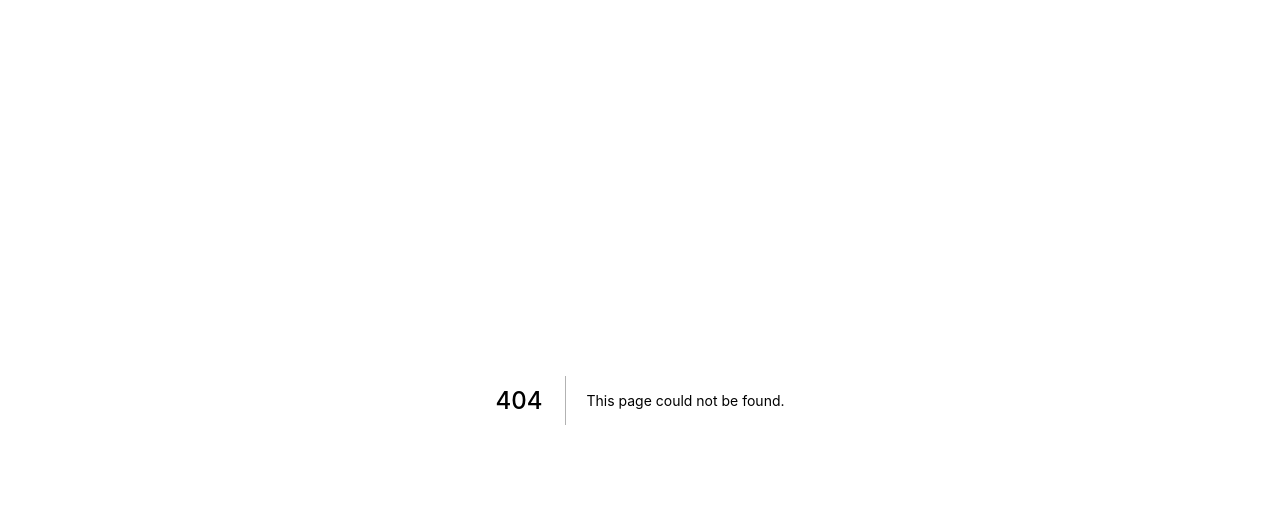
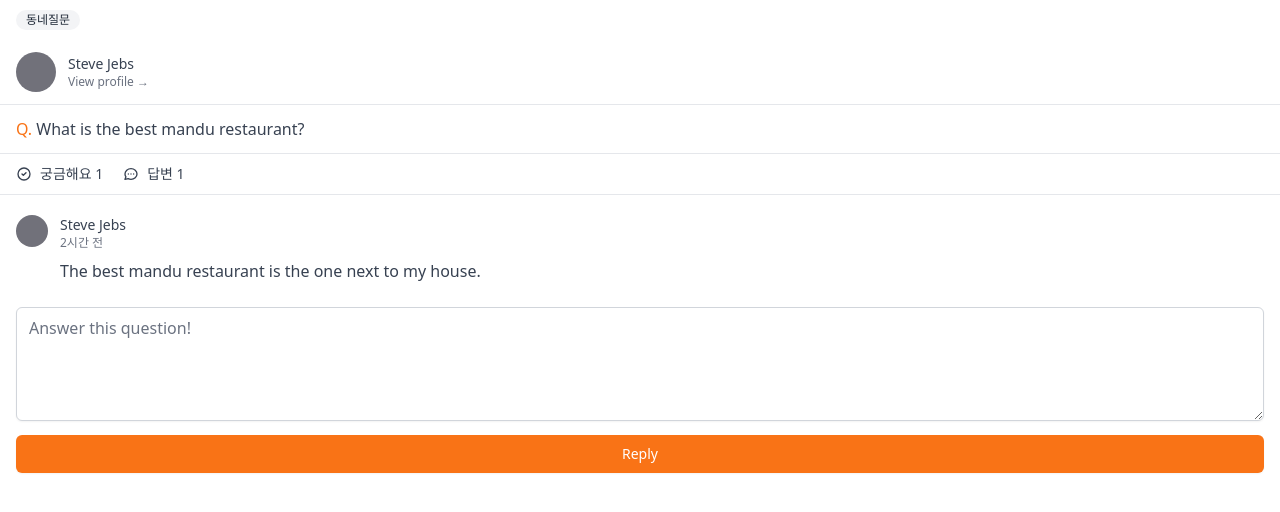
Before and after one commit to kky8822/carrotmarket-clone, a Next.js app: page /community/1 in a window 1280 px wide. Before the commit this address had no page. Shown: the top 512 px of the page. Built offline with nearby package versions, Linux system fonts and the light colour scheme.

Commit message:
220622_UI_community&community_detail&write&chats&chat_detail

```diff
--- /dev/null
+++ b/pages/chats/[id].tsx
@@ -0,0 +1,41 @@
+import type { NextPage } from "next";
+
+const ChatDetail: NextPage = () => {
+  return (
+    <div className="py-10 px-4 space-y-4">
+      <div className="flex items-start space-x-2">
+        <div className="w-8 h-8 rounded-full bg-zinc-500" />
+        <div className="w-1/2 text-sm text-gray-700 p-2 border border-gray-300 rounded-md">
+          <p>Hi how much are you selling them for?</p>
+        </div>
+      </div>
+      <div className="flex flex-row-reverse items-start space-x-2 space-x-reverse">
+        <div className="w-8 h-8 rounded-full bg-zinc-500" />
+        <div className="w-1/2 text-sm text-gray-700 p-2 border border-gray-300 rounded-md">
+          <p>I want ￦20,000</p>
+        </div>
+      </div>
+      <div className="flex items-start space-x-2">
+        <div className="w-8 h-8 rounded-full bg-zinc-500" />
+        <div className="w-1/2 text-sm text-gray-700 p-2 border border-gray-300 rounded-md">
+          <p>미쳤어</p>
+        </div>
+      </div>
+      <div className="px-4 fixed w-full bottom-2 mx-auto max-w-md inset-x-0 ">
+        <div className="flex relative items-center">
+          <input
+            className="pr-12 shadow-md rounded-full w-full border-gray-400 focus:border-orange-500 focus:outline-none focus:ring-orange-500"
+            type="text"
+          />
+          <div className="absolute inset-y-0 flex py-1.5 pr-1.5 right-0">
+            <button className="flex items-center bg-orange-500 rounded-full px-3 text-sm text-white hover:bg-orange-600 focus:bg-orange-600 focus:ring-2 focus:ring-offset-2 focus:ring-orange-600">
+              &rarr;
+            </button>
+          </div>
+        </div>
+      </div>
+    </div>
+  );
+};
+
+export default ChatDetail;
--- /dev/null
+++ b/pages/chats/index.tsx
@@ -0,0 +1,22 @@
+import type { NextPage } from "next";
+
+const Chats: NextPage = () => {
+  return (
+    <div className="py-10 divide-y-[1.5px]">
+      {[1, 2, 3, 4, 5].map((_, i) => (
+        <div
+          key={i}
+          className="flex py-3 px-4 items-center space-x-3 cursor-pointer"
+        >
+          <div className="w-10 h-10 rounded-full bg-zinc-500" />
+          <div className="flex flex-col">
+            <span className="text-gray-700">Steve Jebs</span>
+            <span className="text-sm text-gray-500">See you tommorow</span>
+          </div>
+        </div>
+      ))}
+    </div>
+  );
+};
+
+export default Chats;
--- /dev/null
+++ b/pages/community/[id].tsx
@@ -0,0 +1,93 @@
+import type { NextPage } from "next";
+
+const CommunityPostDetail: NextPage = () => {
+  return (
+    <div>
+      <span className="inline-flex ml-4 my-2.5 items-center rounded-full py-0.5 px-2.5 text-xs font-medium bg-gray-100 text-gray-800">
+        동네질문
+      </span>
+      <div className="flex mb-3 py-3 px-4 border-b items-center space-x-3 cursor-pointer">
+        <div className="w-10 h-10 rounded-full bg-zinc-500" />
+        <div className="flex flex-col">
+          <span className="text-sm font-medium text-gray-700">Steve Jebs</span>
+          <span className="text-xs font-medium text-gray-500">
+            View profile &rarr;
+          </span>
+        </div>
+      </div>
+
+      <div className="px-4">
+        <div className="mt-2 text-gray-700">
+          <span className="text-orange-500 font-medium">Q.</span> What is the
+          best mandu restaurant?
+        </div>
+      </div>
+
+      <div className="px-4 mt-3 flex space-x-5 text-gray-700 py-2.5 w-full border-t border-b-[1.5px]">
+        <span className="flex space-x-2 items-center text-sm">
+          <svg
+            className="w-4 h-4"
+            fill="none"
+            stroke="currentColor"
+            viewBox="0 0 24 24"
+            xmlns="http://www.w3.org/2000/svg"
+          >
+            <path
+              strokeLinecap="round"
+              strokeLinejoin="round"
+              strokeWidth="2"
+              d="M9 12l2 2 4-4m6 2a9 9 0 11-18 0 9 9 0 0118 0z"
+            ></path>
+          </svg>
+          <span>궁금해요 1</span>
+        </span>
+        <span className="flex space-x-2 items-center text-sm">
+          <svg
+            className="w-4 h-4"
+            fill="none"
+            stroke="currentColor"
+            viewBox="0 0 24 24"
+            xmlns="http://www.w3.org/2000/svg"
+          >
+            <path
+              strokeLinecap="round"
+              strokeLinejoin="round"
+              strokeWidth="2"
+              d="M8 12h.01M12 12h.01M16 12h.01M21 12c0 4.418-4.03 8-9 8a9.863 9.863 0 01-4.255-.949L3 20l1.395-3.72C3.512 15.042 3 13.574 3 12c0-4.418 4.03-8 9-8s9 3.582 9 8z"
+            ></path>
+          </svg>
+          <span>답변 1</span>
+        </span>
+      </div>
+
+      <div className="px-4 my-5 space-y-5">
+        <div className="flex items-start space-x-3">
+          <div className="w-8 h-8 aspect-square rounded-full bg-zinc-500" />
+          <div>
+            <span className="text-sm block font-medium text-gray-700">
+              Steve Jebs
+            </span>
+            <span className="text-xs block font-medium text-gray-500">
+              2시간 전
+            </span>
+            <p className="text-gray-700 mt-2">
+              The best mandu restaurant is the one next to my house.
+            </p>
+          </div>
+        </div>
+      </div>
+      <div className="px-4">
+        <textarea
+          className="mt-1 shadow-sm w-full rounded-md border-gray-300 focus:outline-none focus:ring-orange-500 focus:border-orange-500"
+          rows={4}
+          placeholder="Answer this question!"
+        />
+        <button className="mt-2 w-full bg-orange-500 hover:bg-orange-600 text-white px-4 py-2 border border-transparent rounded-md shadow-sm text-sm font-medium focus:ring-2 focus:ring-offset-2 focus:ring-orange-500 focus:outline-none">
+          Reply
+        </button>
+      </div>
+    </div>
+  );
+};
+
+export default CommunityPostDetail;
--- /dev/null
+++ b/pages/community/index.tsx
@@ -0,0 +1,81 @@
+import type { NextPage } from "next";
+
+const Community: NextPage = () => {
+  return (
+    <div className="py-16 space-y-8">
+      {[1, 2, 3, 4, 5].map((i) => (
+        <div key={i}>
+          <div className="flex flex-col items-start px-4">
+            <span className="flex items-center rounded-full py-0.5 px-2.5 text-xs font-medium bg-gray-100 text-gray-800">
+              동네질문
+            </span>
+            <div className="mt-2 text-gray-700">
+              <span className="text-orange-500 font-medium">Q.</span> What is
+              the best mandu restaurant?
+            </div>
+            <div className="mt-5 flex items-center justify-between w-full text-gray-500 text-xs font-medium">
+              <span>니꼬</span>
+              <span>18시간 전</span>
+            </div>
+          </div>
+
+          <div className="px-4 flex space-x-5 text-gray-700 py-2.5 w-full mt-3 border-t border-b-[1.5px]">
+            <span className="flex space-x-2 items-center text-sm">
+              <svg
+                className="w-4 h-4"
+                fill="none"
+                stroke="currentColor"
+                viewBox="0 0 24 24"
+                xmlns="http://www.w3.org/2000/svg"
+              >
+                <path
+                  strokeLinecap="round"
+                  strokeLinejoin="round"
+                  strokeWidth="2"
+                  d="M9 12l2 2 4-4m6 2a9 9 0 11-18 0 9 9 0 0118 0z"
+                ></path>
+              </svg>
+              <span>궁금해요 1</span>
+            </span>
+            <span className="flex space-x-2 items-center text-sm">
+              <svg
+                className="w-4 h-4"
+                fill="none"
+                stroke="currentColor"
+                viewBox="0 0 24 24"
+                xmlns="http://www.w3.org/2000/svg"
+              >
+                <path
+                  strokeLinecap="round"
+                  strokeLinejoin="round"
+                  strokeWidth="2"
+                  d="M8 12h.01M12 12h.01M16 12h.01M21 12c0 4.418-4.03 8-9 8a9.863 9.863 0 01-4.255-.949L3 20l1.395-3.72C3.512 15.042 3 13.574 3 12c0-4.418 4.03-8 9-8s9 3.582 9 8z"
+                ></path>
+              </svg>
+              <span>답변 1</span>
+            </span>
+          </div>
+        </div>
+      ))}
+
+      <button className="fixed bottom-14 right-5 bg-orange-400 hover:bg-orange-500  active:bg-orange-600 transition-color shadow-xl rounded-full p-4 text-white cursor-pointer html">
+        <svg
+          className="w-6 h-6"
+          fill="none"
+          stroke="currentColor"
+          viewBox="0 0 24 24"
+          xmlns="http://www.w3.org/2000/svg"
+        >
+          <path
+            strokeLinecap="round"
+            strokeLinejoin="round"
+            strokeWidth="2"
+            d="M15.232 5.232l3.536 3.536m-2.036-5.036a2.5 2.5 0 113.536 3.536L6.5 21.036H3v-3.572L16.732 3.732z"
+          ></path>
+        </svg>
+      </button>
+    </div>
+  );
+};
+
+export default Community;
--- /dev/null
+++ b/pages/community/write.tsx
@@ -0,0 +1,18 @@
+import type { NextPage } from "next";
+
+const Write: NextPage = () => {
+  return (
+    <form className="px-4 py-10">
+      <textarea
+        className="mt-1 shadow-sm w-full focus:ring-orange-500 rounded-md border-gray-300 focus:border-orange-500 "
+        rows={4}
+        placeholder="Ask a question!"
+      />
+      <button className="mt-2 w-full bg-orange-500 hover:bg-orange-600 text-white py-2 px-4 border border-transparent rounded-md shadow-sm text-sm font-medium focus:ring-2 focus:ring-offset-2 focus:ring-orange-500 focus:outline-none ">
+        Submit
+      </button>
+    </form>
+  );
+};
+
+export default Write;
--- a/pages/items/[id].tsx
+++ b/pages/items/[id].tsx
@@ -7,11 +7,13 @@ const ItemDetail: NextPage = () => {
         <div className="h-96 bg-zinc-500" />
         <div className="flex py-3 border-t border-b items-center space-x-3 cursor-pointer">
           <div className="w-12 h-12 rounded-full bg-zinc-500" />
-          <div>
-            <p className="text-sm font-medium text-gray-700">Steve Jebs</p>
-            <p className="text-xs font-medium text-gray-500">
+          <div className="flex flex-col">
+            <span className="text-sm font-medium text-gray-700">
+              Steve Jebs
+            </span>
+            <span className="text-xs font-medium text-gray-500">
               View profile &rarr;
-            </p>
+            </span>
           </div>
         </div>
         <div className="mt-5">
--- a/pages/items/upload.tsx
+++ b/pages/items/upload.tsx
@@ -2,7 +2,7 @@ import type { NextPage } from "next";
 
 const Upload: NextPage = () => {
   return (
-    <div className="px-4 py-16">
+    <div className="px-4 py-10">
       <div>
         <label className="w-full cursor-pointer text-gray-600 hover:text-orange-500 hover:border-orange-500 active:text-orange-500 active:border-orange-500 flex items-center justify-center border-2 border-dashed border-gray-300 h-48 rounded-md">
           <svg
```
